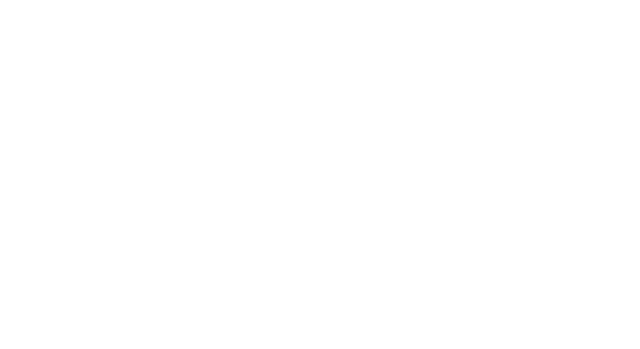
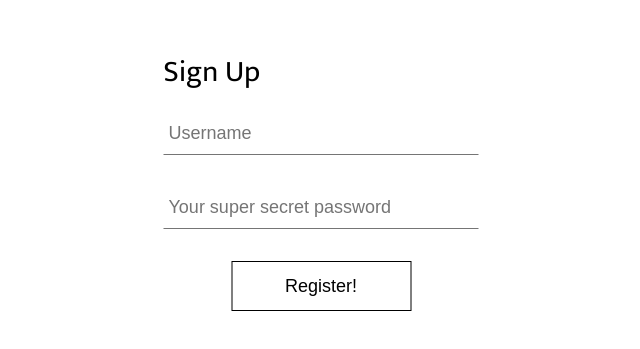
Before and after one commit to githmin/notes-app-mern-frontend, a React (Create React App) app: page /signup in a window 1280 px wide. Before the commit this address had no page. Shown: the part 221-570 px from the top of the page, without its empty margins (319-959 px from the left). Built offline with nearby package versions, Linux system fonts and the light colour scheme.

Commit message:
added sign up  page

```diff
--- a/src/App.js
+++ b/src/App.js
@@ -1,12 +1,13 @@
 import { Route, Routes } from "react-router-dom";
 import Signin from "./components/Signin";
-import styled from "styled-components";
+import Register from "./components/Register";
 
 function App() {
   return (
     <div>
       <Routes>
         <Route path="/" element={<Signin />} />
+        <Route path="/signup" element={<Register />} />
       </Routes>
     </div>
   );
--- /dev/null
+++ b/src/components/Register.jsx
@@ -0,0 +1,86 @@
+import React from "react";
+import styled from "styled-components";
+
+const Mcontainer = styled.div`
+  @import url("https://fonts.googleapis.com/css2?family=Mukta&display=swap");
+  font-family: "Mukta", sans-serif;
+
+  position: absolute;
+  left: 50%;
+  top: 50%;
+  -webkit-transform: translate(-50%, -50%);
+  transform: translate(-50%, -50%);
+`;
+
+const Header = styled.div`
+  padding-bottom: 1rem;
+  font-size: 30px;
+`;
+const Paper = styled.div`
+  gap: 1rem;
+`;
+const Form = styled.form`
+  display: flex;
+  align-items: center;
+  justify-content: center;
+  flex-direction: column;
+  gap: 2rem;
+`;
+
+const Username = styled.input`
+  font-size: 18px;
+  padding: 10px 10px 10px 5px;
+  display: block;
+  width: 300px;
+  border: none;
+  border-bottom: 1px solid #757575;
+
+  :focus {
+    outline: none;
+  }
+`;
+const Password = styled.input`
+  font-size: 18px;
+  padding: 10px 10px 10px 5px;
+  display: block;
+  width: 300px;
+  border: none;
+  border-bottom: 1px solid #757575;
+
+  :focus {
+    outline: none;
+  }
+`;
+const Submit = styled.button`
+  width: 180px;
+  height: 50px;
+  font-size: 18px;
+  cursor: pointer;
+  background: transparent;
+  border: 1px solid black;
+  outline: none;
+  transition: 0.5s ease-in-out;
+
+  :hover {
+    color: white;
+    border: 1px solid black;
+    transition: 0.5s ease-in-out;
+    background: black;
+  }
+`;
+const Register = () => {
+  return (
+    <Mcontainer>
+      <Header>Sign Up</Header>
+      <Paper>
+        <Form>
+          <Username placeholder="Username" />
+          <Password placeholder="Your super secret password" />
+          <Submit>Register!</Submit>
+        </Form>
+      </Paper>
+    </Mcontainer>
+  );
+};
+
+export default Register;
```
